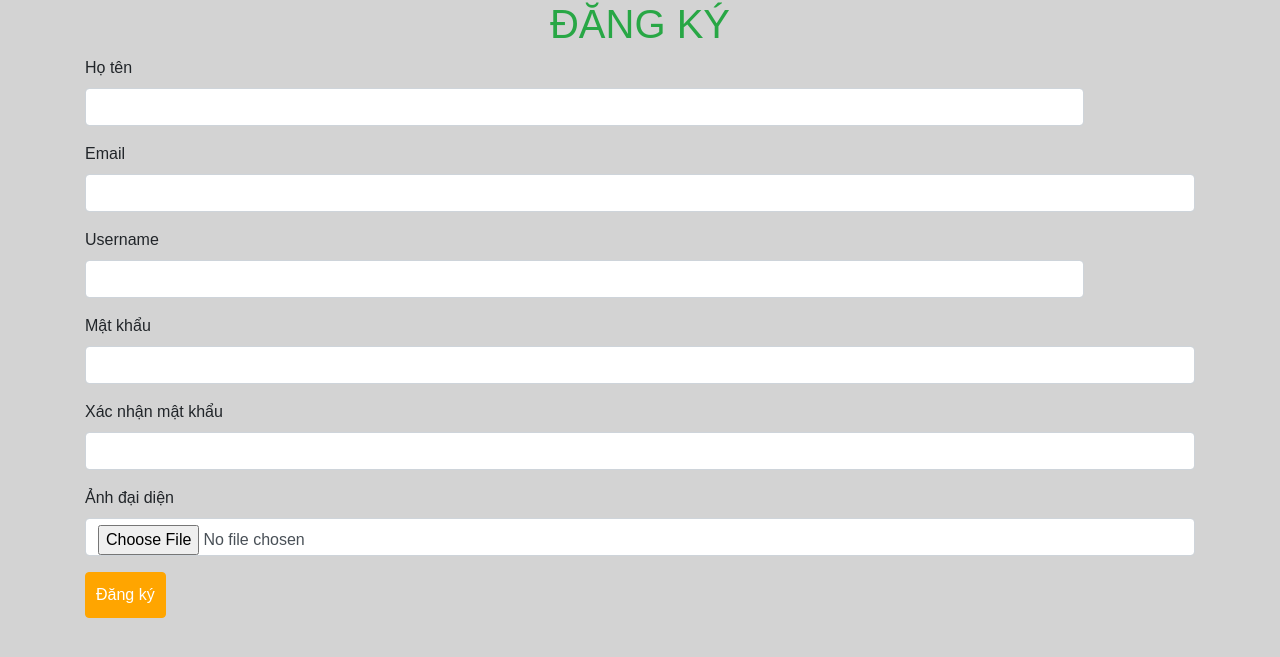
After one commit to tuannhanguyen/SaleBook_CNPM, a Flask app: page /register in a window 1280 px wide. The commit adds this page. Shown: the top 657 px of the page. Run offline with Flask 2, Linux system fonts and the light colour scheme; some libraries are stand-ins or nearby versions.

Commit message:
login user

```diff
--- a/mainapp/main.py
+++ b/mainapp/main.py
@@ -1,9 +1,11 @@
-from flask import render_template, request, session, redirect, jsonify
+import os
+
+from flask import render_template, request, session, redirect, jsonify, url_for
 from mainapp import app, utils
 from mainapp.filters import *
 from mainapp import login
 from mainapp.models import User
-from flask_login import login_user, login_manager
+from flask_login import login_user, login_manager, current_user
 
 
 @app.route("/")
@@ -60,8 +62,9 @@ def get_user(user_id):
     return User.query.get(user_id)  # select * from User where id = userid
 
 
-@app.route('/login', methods=['get','post'])
+@app.route('/login', methods=['get', 'post'])
 def admin_login():
+    err = " "
     if request.method == 'POST':
         username = request.form.get('username')
         password = request.form.get('password', '')
@@ -72,6 +75,54 @@ def admin_login():
             login_user(user=user)
 
     return redirect('/admin')
+
+
+@app.route('/login-user', methods=['get', 'post'])
+def login():
+    err_msg = ""
+    if request.method == 'POST':
+        username = request.form.get("username")
+        password = request.form.get("password",'')
+
+        user = utils.validate_user(username=username, password=password)
+        if user:
+            current_user.id = user.id
+            return redirect(url_for("product_list"))
+        else:
+            err_msg = "Đăng nhập không thành công"
+
+        user = utils.check_login(username=username,
+                                 password=password)
+        if user:
+            return redirect(url_for('admin_login'))
+        else:
+            err_msg = "Đăng nhập không thành công"
+
+    return render_template('login.html', err_msg=err_msg)
+
+
+@app.route('/register', methods=['get', 'post'])
+def register():
+    err_msg = ""
+    if request.method == 'POST':
+        password = request.form.get('password')
+        confirm = request.form.get('confirm-password')
+        if password == confirm:
+            name = request.form.get('name')
+            email = request.form.get('email')
+            username = request.form.get('username')
+            f = request.files["avatar"]
+            avatar_path = 'images/upload/%s' % f.filename
+            f.save(os.path.join(app.root_path, 'static/', avatar_path))
+            if utils.register_user(name=name, username=username, password=password,
+                                   email=email, avatar=avatar_path):
+                return redirect('/')
+            else:
+                err_msg = "Hệ thống đang bị lỗi! Vui lòng thực hiện sau!"
+        else:
+            err_msg = "Mật khâu KHÔNG khớp!"
+
+    return render_template('register.html', err_msg=err_msg)
 
 
 @app.route('/api/cart', methods=['get', 'post'])
@@ -85,7 +136,7 @@ def add_to_cart():
     price = data.get('price')
 
     if id in cart:
-        cart[id]['quantity'] = cart[id]['quantity']+1
+        cart[id]['quantity'] = cart[id]['quantity'] + 1
     else:
         cart[id] = {
             "id": id,
@@ -172,4 +223,5 @@ def update_item(item_id):
 
 if __name__ == "__main__":
     from mainapp.admin_module import *
+
     app.run(debug=True)
--- a/mainapp/static/css/style.css
+++ b/mainapp/static/css/style.css
@@ -10,8 +10,8 @@ header >h1{
     text-align: center;
     color:  gray;
     font-size:56px;
-    text-shadow: 3px 4px lightblue; /*nhoe chu*/
-    animation: doimau 1s infinite;
+    /*text-shadow: 3px 4px lightblue;*/ /*nhoe chu*/
+    /*animation: doimau 1s infinite;*/
 }
 
 @keyframes doimau{
--- a/mainapp/templates/admin/login.html
+++ b/mainapp/templates/admin/login.html
@@ -6,6 +6,7 @@
         {{err}}
     </div>
     {% endif %}
+    <h2>Xác nhận Quản trị viên</h2>
     <form method="post" action="{{ url_for('admin_login') }}">
         <div class="form-group">
             <label >Username</label>
--- a/mainapp/templates/book-detail.html
+++ b/mainapp/templates/book-detail.html
@@ -51,6 +51,10 @@
                     <li>{{ "{:,.1f}".format(book.price) }} VNĐ</li>
                 </ul>
             </h3>
+            <p>
+                    <input type="button" onclick="addToCart({{ book.id }}, '{{ book.name }}', {{ book.price }})"
+                           value="Đặt hàng" class="btn btn-danger"/>
+                </p>
         </div>
     </div>
     </div>
--- /dev/null
+++ b/mainapp/templates/register.html
@@ -0,0 +1,69 @@
+<!DOCTYPE html>
+<html lang="en">
+<head>
+    <meta charset="UTF-8">
+    <title>Đăng ký</title>
+    <link href="https://stackpath.bootstrapcdn.com/bootstrap/4.5.2/css/bootstrap.min.css" rel="stylesheet" />
+    <link href="{{ url_for('static', filename='css/style.css') }}" rel="stylesheet" />
+</head>
+<body>
+    <div class="container">
+        <h1 class="text-center text-success">ĐĂNG KÝ</h1>
+        {% if err_msg %}
+        <div class="alert alert-danger">
+            {{ err_msg }}
+        </div>
+        {% endif %}
+        <form method="post" action=""
+              enctype="multipart/form-data">
+            <div class="form-group">
+                <label for="name">Họ tên</label>
+                <input type="text"
+                       name="name"
+                       id="name"
+                       required
+                       class="form-control" />
+            </div>
+            <div class="form-group">
+                <label for="email">Email</label>
+                <input type="email"
+                       name="email"
+                       id="email"
+                       class="form-control" />
+            </div>
+            <div class="form-group">
+                <label for="username">Username</label>
+                <input type="text"
+                       name="username"
+                       id="username"
+                       class="form-control" />
+            </div>
+            <div class="form-group">
+                <label for="name">Mật khẩu</label>
+                <input type="password"
+                       name="password"
+                       id="password"
+                       class="form-control" />
+            </div>
+            <div class="form-group">
+                <label for="confirm-password">Xác nhận mật khẩu</label>
+                <input type="password"
+                       name="confirm-password"
+                       id="confirm-password"
+                       class="form-control" />
+            </div>
+            <div class="form-group">
+                <label for="avatar">Ảnh đại diện</label>
+                <input type="file"
+                       name="avatar"
+                       id="avatar"
+                       class="form-control" />
+            </div>
+            <div class="form-group">
+                <input type="submit" value="Đăng ký"
+                       class="btn btn-danger" />
+            </div>
+        </form>
+    </div>
+</body>
+</html>
```
Also changed, not shown: mainapp/admin_module.py (+7 -1 lines), mainapp/models.py (+18 -1 lines), mainapp/templates/base/header.html (+12 -0 lines), mainapp/templates/login.html (added, +40 -0 lines), mainapp/utils.py (+29 -1 lines), mainapp/static/images/upload/ban_nguyet_bridge.jpg (added), mainapp/static/images/upload/lambs.jpg (added), mainapp/static/images/upload/ta-con-soc.jpg (added).
